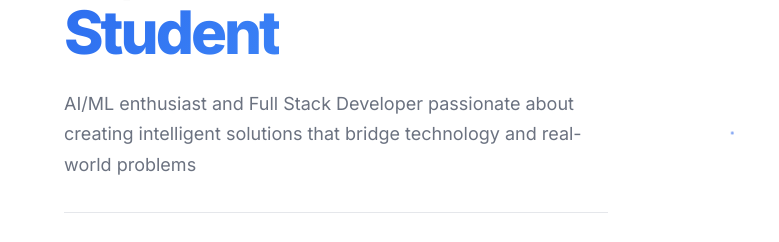
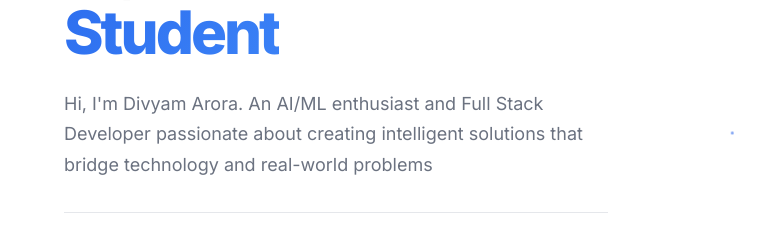
Before and after one commit to The-Aviatrix79/MyPortfolio, a plain HTML site: page index.html in a window 1280 px wide. Shown: the part 291-533 px from the top of the page, 0-779 px from the left. Drawn offline with Linux system fonts and the light colour scheme.

Commit message:
Update hero subtitle text for clarity

```diff
--- a/index.html
+++ b/index.html
@@ -68,7 +68,7 @@
                     Hi, I'm <span class="typing-text">Divyam Arora</span>
                     <span class="cursor">|</span>
                 </h1>
-                <p class="hero-subtitle">AI/ML enthusiast and Full Stack Developer passionate about creating intelligent solutions that bridge technology and real-world problems</p>
+                <p class="hero-subtitle">Hi, I'm Divyam Arora. An AI/ML enthusiast and Full Stack Developer passionate about creating intelligent solutions that bridge technology and real-world problems</p>
                 <div class="hero-stats">
                     <div class="hero-stat">
                         <span class="stat-number">4+</span>
```
